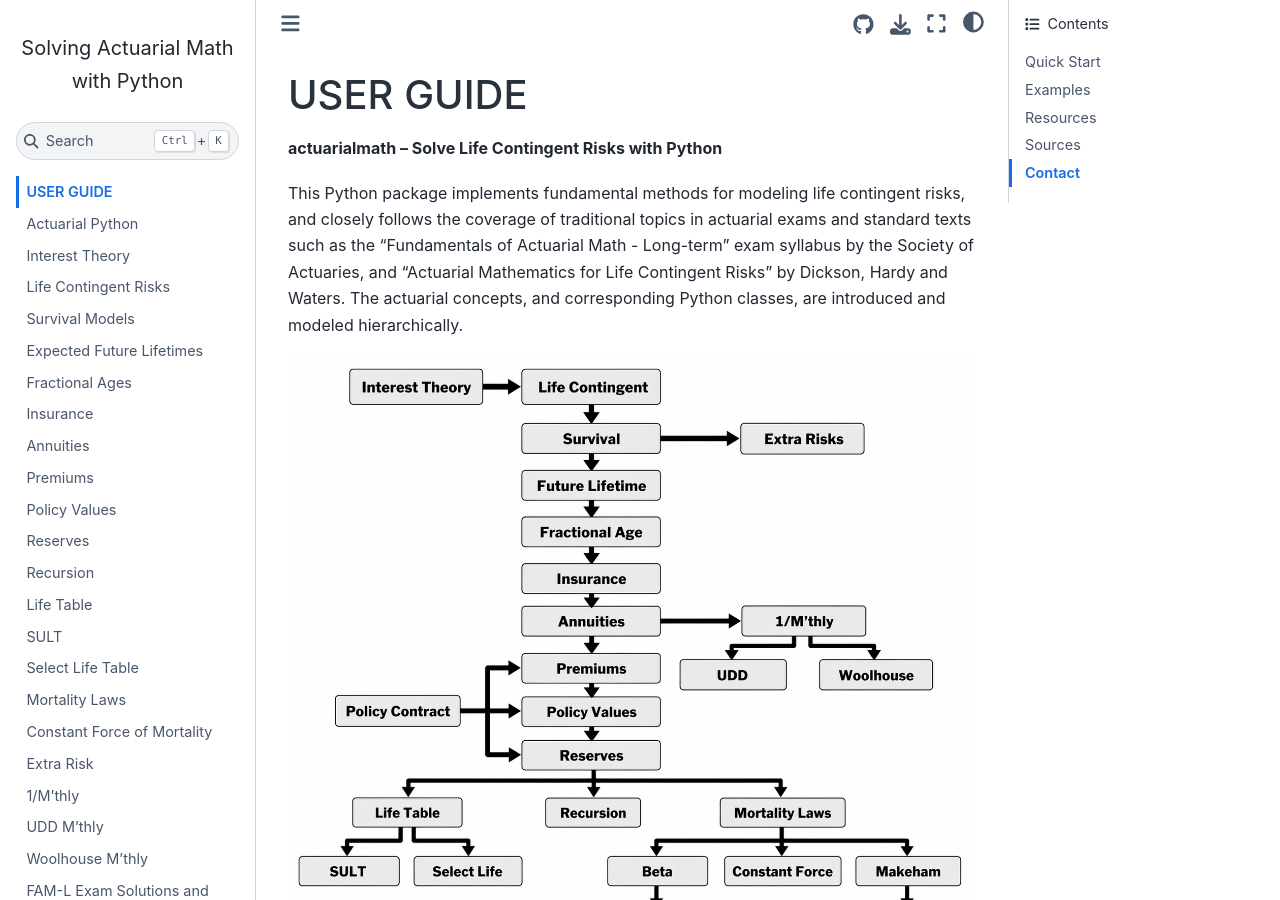
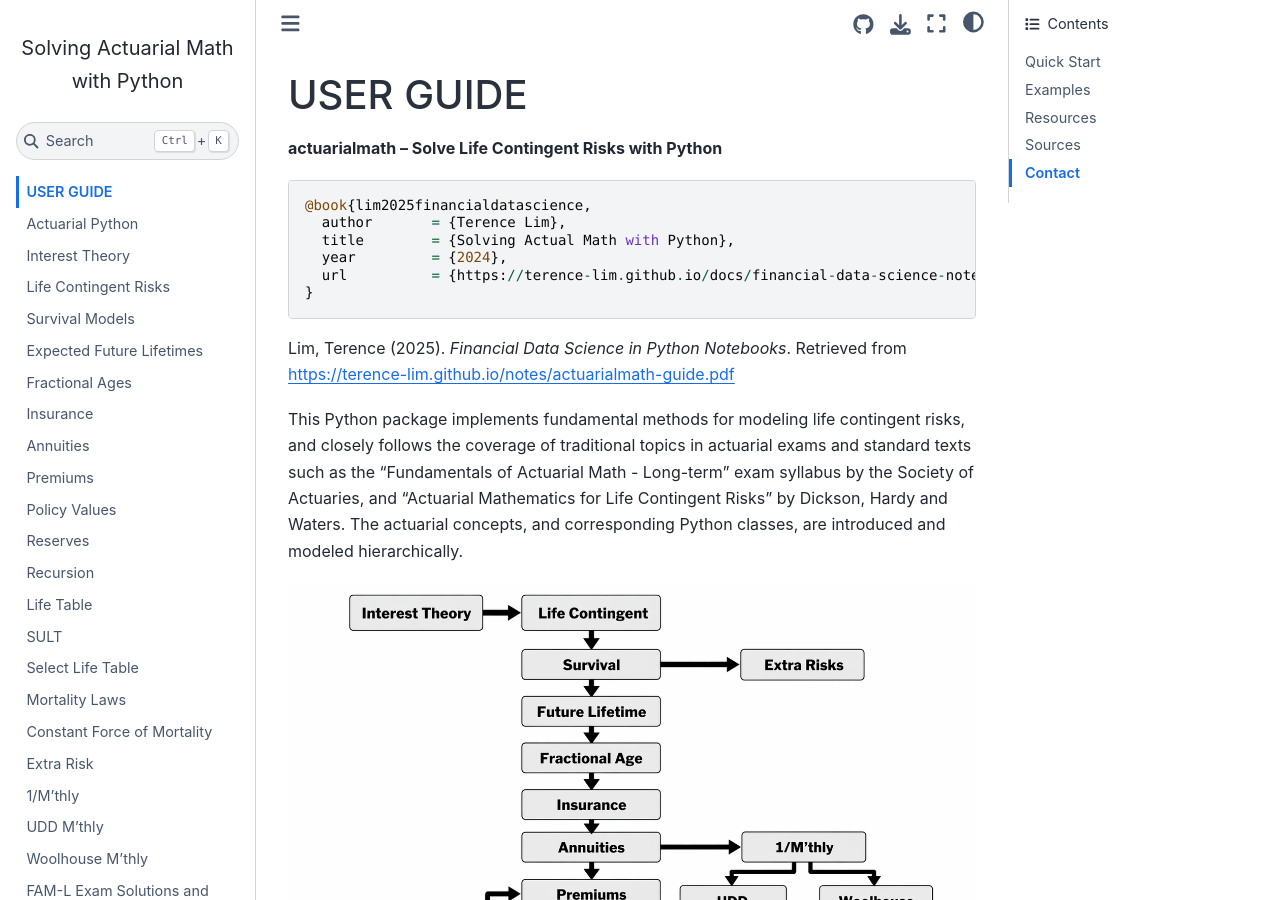
Before and after one commit to terence-lim/actuarialmath-guide, a Jupyter Book: the page built from docs/README.md, in a window 1280 px wide and 900 px high. Built offline with Jupyter Book 1.0.4 settings and Sphinx 7.4.7 and the Sphinx Book theme 1.1.4, drawn with Linux system fonts in a browser that asks for light colours.

Commit message:
update citation

````diff
--- a/docs/README.md
+++ b/docs/README.md
@@ -1,6 +1,21 @@
 # USER GUIDE
 
 __actuarialmath -- Solve Life Contingent Risks with Python__
+
+
+
+```
+@book{lim2025financialdatascience,
+  author       = {Terence Lim},
+  title        = {Solving Actual Math with Python},
+  year         = {2024},
+  url          = {https://terence-lim.github.io/docs/financial-data-science-notebooks.pdf},
+}
+```
+
+Lim, Terence (2025). *Financial Data Science in Python Notebooks*. Retrieved from [https://terence-lim.github.io/notes/actuarialmath-guide.pdf](https://terence-lim.github.io/notes/actuarialmath-guide.pdf)
+
+
 
 This Python package implements fundamental methods for modeling life contingent risks, and closely follows the coverage of traditional topics in actuarial exams and standard texts such as the "Fundamentals of Actuarial Math - Long-term" exam syllabus by the Society of Actuaries, and "Actuarial Mathematics for Life Contingent Risks" by Dickson, Hardy and Waters.  The actuarial concepts, and corresponding Python classes, are introduced and modeled hierarchically.
 
````
Also changed, not shown: other parts of docs/README.md (+3 -3 lines).
